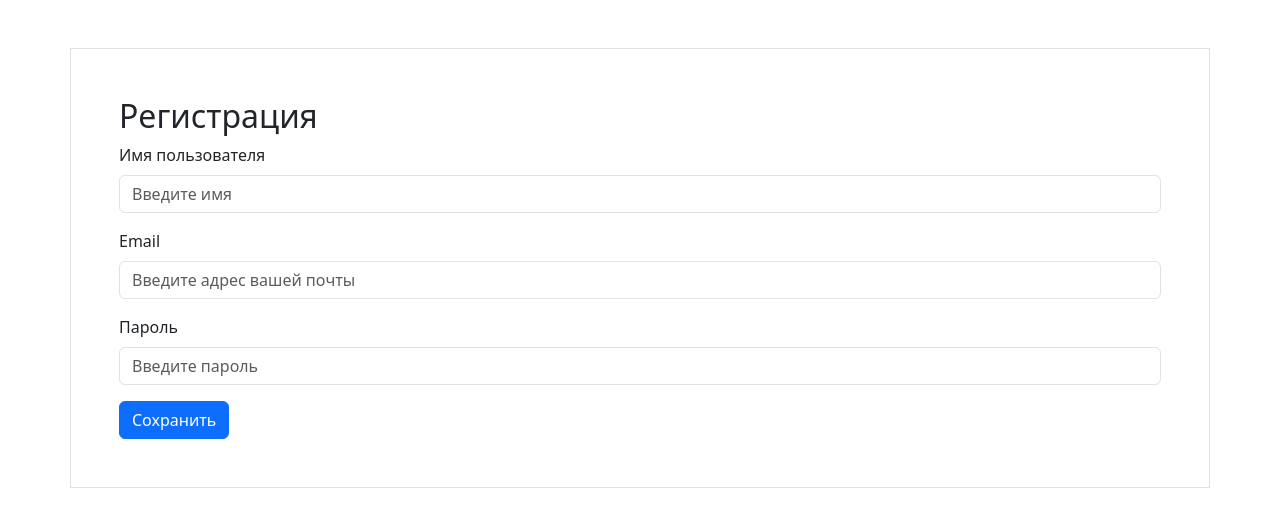
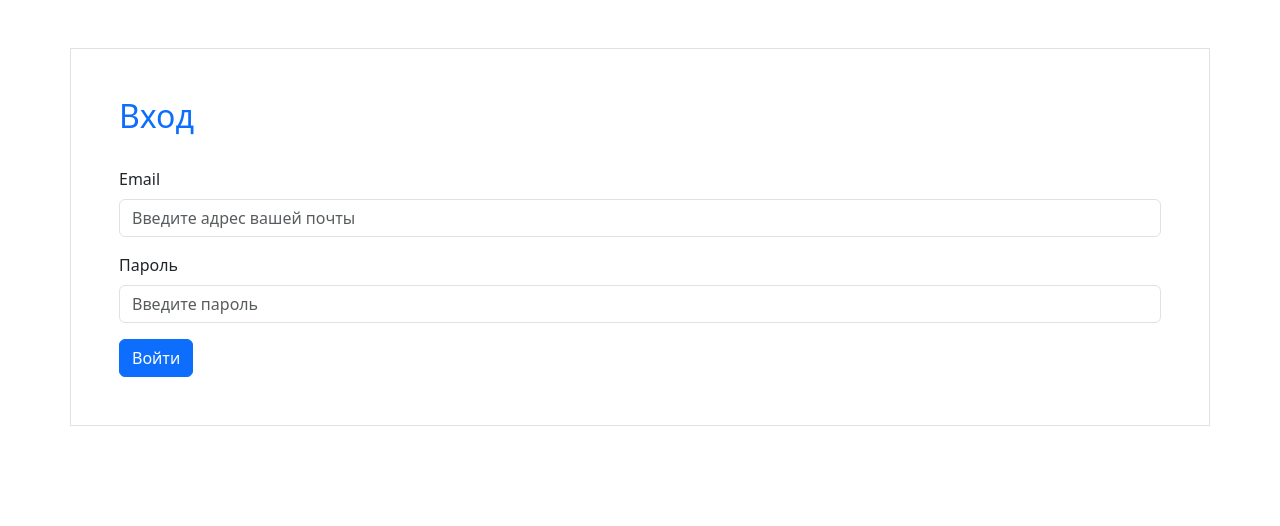
Before and after one commit to lucy2n/users-table, a React (Create React App) app: page / in a window 1280 px wide. Shown: the top 526 px of the page. Built offline with nearby package versions, Linux system fonts and the light colour scheme.

Commit message:
feat: add basic loginForm

```diff
--- a/src/app/app.jsx
+++ b/src/app/app.jsx
@@ -1,9 +1,10 @@
+import SignIn from "../pages/signIn/SignIn";
 import SignUp from "../pages/signUp/SignUp";
 
 function App() {
   return (
     <div>
-      <SignUp />
+      <SignIn />
     </div>
   );
 }
--- a/src/features/authentication/login/ui/LoginForm.jsx
+++ b/src/features/authentication/login/ui/LoginForm.jsx
@@ -0,0 +1,23 @@
+import { Button, Form } from 'react-bootstrap';
+
+function LoginForm() {
+  return (
+    <Form>
+      <Form.Group className="mb-3" controlId="formBasicEmail">
+        <Form.Label>Email</Form.Label>
+        <Form.Control type="email" placeholder="Введите адрес вашей почты" />
+      </Form.Group>
+
+      <Form.Group className="mb-3" controlId="formBasicPassword">
+        <Form.Label>Пароль</Form.Label>
+        <Form.Control type="password" placeholder="Введите пароль" />
+      </Form.Group>
+
+      <Button variant="primary" type="submit">
+        Войти
+      </Button>
+    </Form>
+  );
+}
+
+export default LoginForm;
--- a/src/pages/signIn/SignIn.jsx
+++ b/src/pages/signIn/SignIn.jsx
@@ -0,0 +1,14 @@
+import LoginForm from "../../features/authentication/login/ui/LoginForm";
+
+const SignIn = () => {
+    return (
+        <div className="container-sm p-5 my-5 border">
+            <h2 className="text-primary pb-4">
+                Вход
+            </h2>
+            <LoginForm />
+        </div>
+    )
+}
+
+export default SignIn;
```
